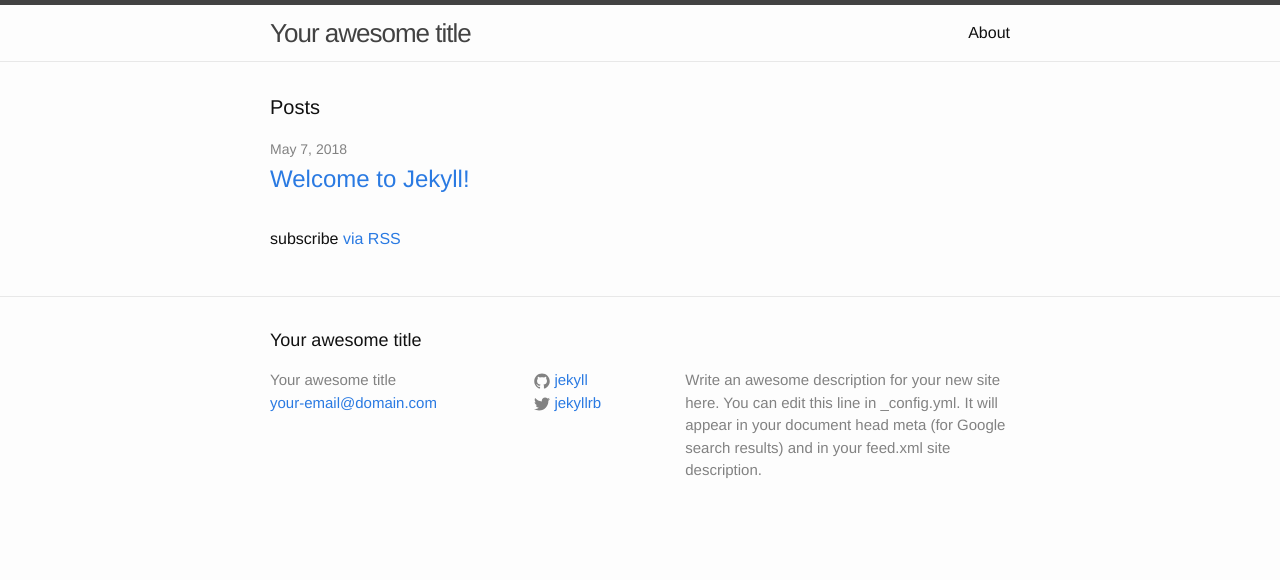
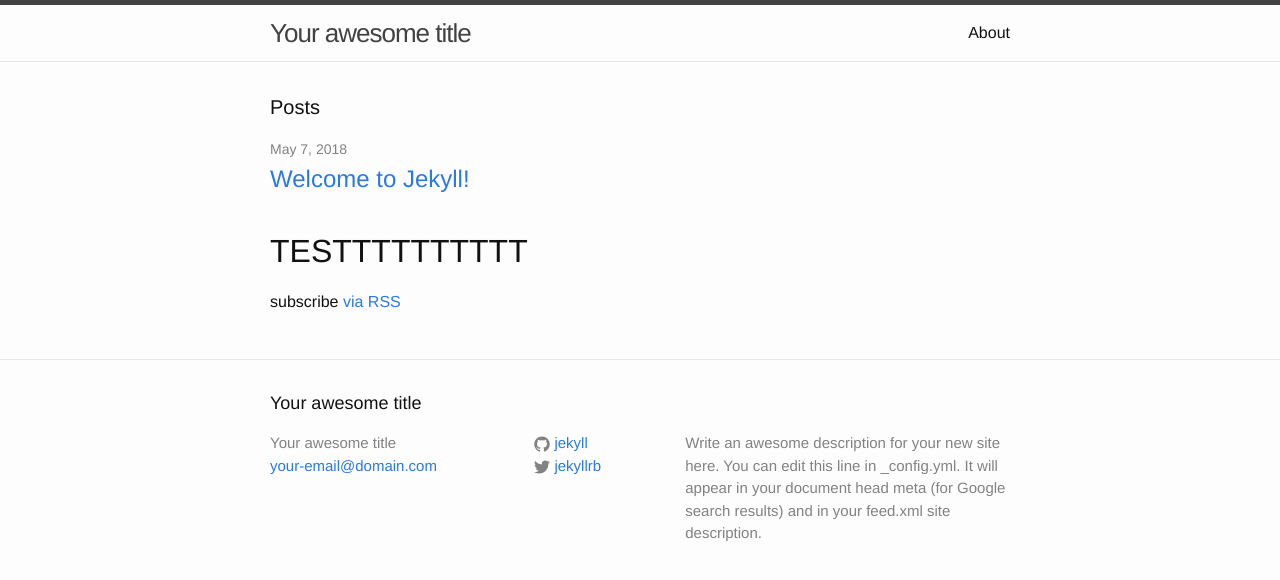
Before and after one commit to jr10415/jr10415.github.io, a Jekyll site: the page built from index.html, in a window 1280 px wide. Shown: the top 580 px of the page. Built offline with Jekyll 4.4.1, drawn with Linux system fonts in a browser that asks for light colours.

Commit message:
Update index.html

```diff
--- a/index.html
+++ b/index.html
@@ -17,7 +17,7 @@ layout: default
       </li>
     {% endfor %}
   </ul>
-
+  <h1> TESTTTTTTTTTT </h1>
   <p class="rss-subscribe">subscribe <a href="{{ "/feed.xml" | prepend: site.baseurl }}">via RSS</a></p>
 
 </div>
```
